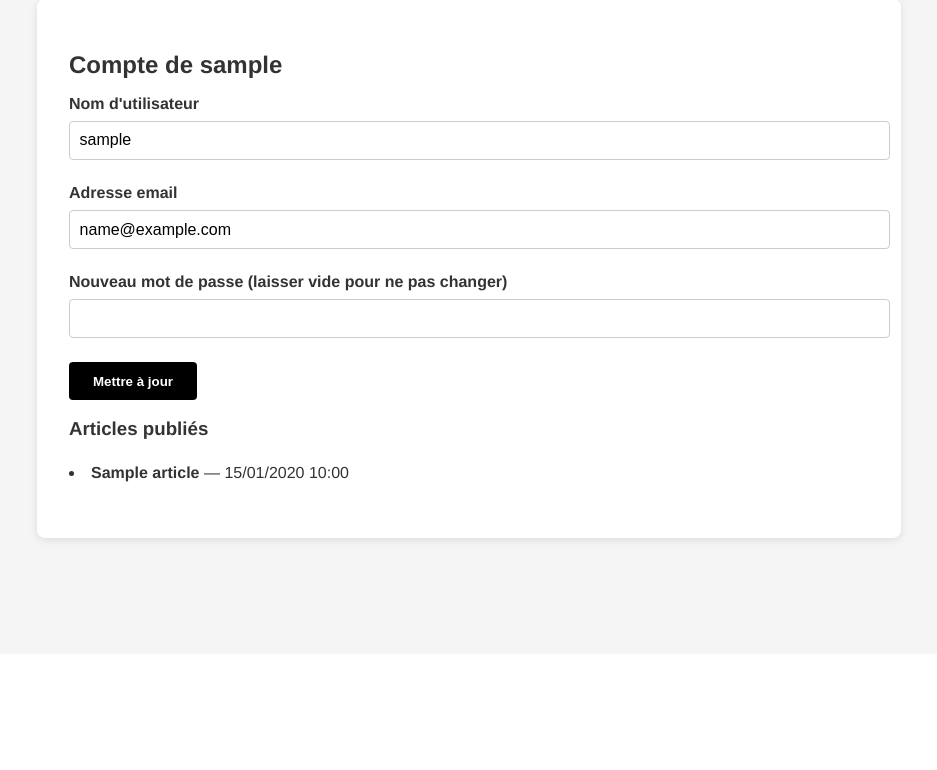
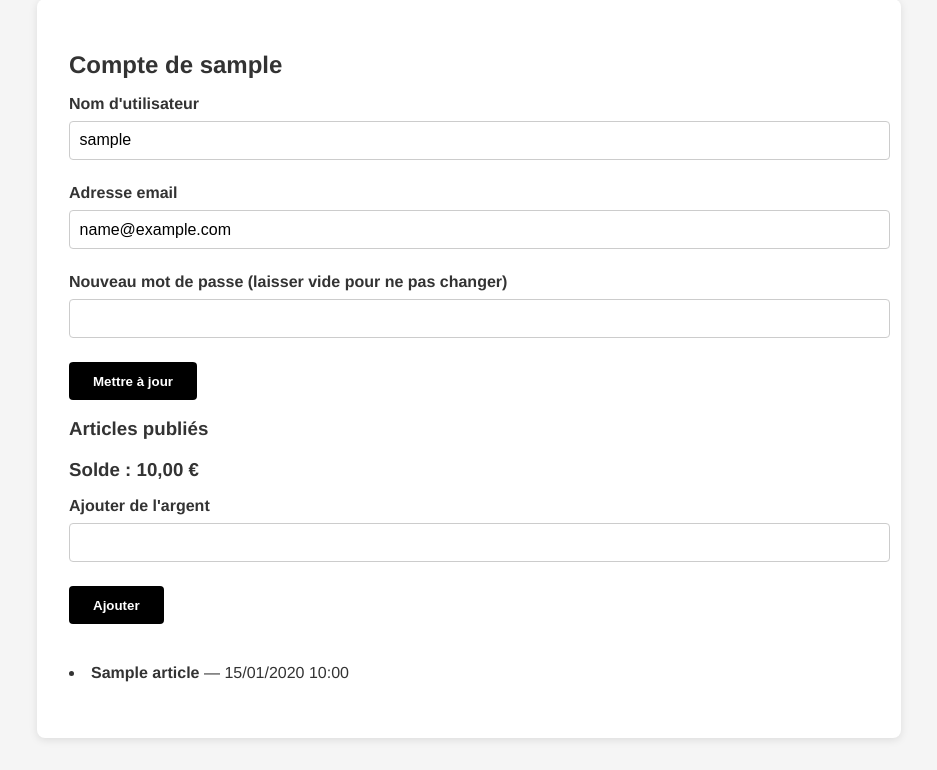
Before and after one commit to TerminaTorr45/php_exam, a PHP site: page /account.php in a window 1280 px wide. Shown: the part 146-916 px from the top of the page, without its empty margins (171-1108 px from the left). Before the commit the page ends 691 px from the top, so only its background shows below. Run offline with PHP 8.4, Linux system fonts and the light colour scheme; the visitor is signed in with stand-in values (Sample User, id 1); tables that the repository leaves empty hold one stand-in row (values such as "Sample post").

```diff
--- a/account.php
+++ b/account.php
@@ -26,8 +26,8 @@ if (!$user) {
     die("Utilisateur non trouvé.");
 }
 
-// Mise à jour si c’est le propriétaire du compte
-if ($_SERVER['REQUEST_METHOD'] === 'POST' && $view_user_id === $current_user_id) {
+// ✅ Mise à jour du profil
+if ($_SERVER['REQUEST_METHOD'] === 'POST' && isset($_POST['update_profile']) && $view_user_id === $current_user_id) {
     $username = $_POST['username'];
     $email = $_POST['email'];
     $password = !empty($_POST['password']) ? password_hash($_POST['password'], PASSWORD_DEFAULT) : null;
@@ -46,6 +46,28 @@ if ($_SERVER['REQUEST_METHOD'] === 'POST' && $view_user_id === $current_user_id)
         $user['email'] = $email;
     } else {
         $error_message = "Erreur lors de la mise à jour.";
+    }
+}
+
+// ✅ Ajout d'argent au solde
+if ($_SERVER['REQUEST_METHOD'] === 'POST' && isset($_POST['add_funds']) && $view_user_id === $current_user_id) {
+    $amount = floatval($_POST['amount']);
+    if ($amount > 0) {
+        $update = $mysqli->prepare("UPDATE User SET balance = balance + ? WHERE id = ?");
+        $update->bind_param("di", $amount, $current_user_id);
+        if ($update->execute()) {
+            $stmt = $mysqli->prepare("SELECT * FROM User WHERE id = ?");
+            $stmt->bind_param("i", $view_user_id);
+            $stmt->execute();
+            $result = $stmt->get_result();
+            $user = $result->fetch_assoc();
+
+            $success_message = "Argent ajouté avec succès.";
+        } else {
+            $error_message = "Erreur lors de l'ajout d'argent.";
+        }
+    } else {
+        $error_message = "Montant invalide.";
     }
 }
 
@@ -118,7 +140,8 @@ $articles_result = $articles_stmt->get_result();
 
         input[type="text"],
         input[type="email"],
-        input[type="password"] {
+        input[type="password"],
+        input[type="number"] {
             width: 100%;
             padding: 0.6rem;
             font-size: 1rem;
@@ -188,6 +211,7 @@ $articles_result = $articles_stmt->get_result();
 
     <?php if ($view_user_id === $current_user_id): ?>
         <form method="POST">
+            <input type="hidden" name="update_profile" value="1">
             <div class="form-group">
                 <label for="username">Nom d'utilisateur</label>
                 <input type="text" id="username" name="username" value="<?php echo htmlspecialchars($user['username']); ?>" required>
@@ -207,6 +231,19 @@ $articles_result = $articles_stmt->get_result();
     <?php endif; ?>
 
     <h3>Articles publiés</h3>
+    <h3>Solde : <?php echo number_format($user['balance'], 2, ',', ' '); ?> €</h3>
+
+    <?php if ($view_user_id === $current_user_id): ?>
+        <form method="POST" style="margin-bottom: 2rem;">
+            <input type="hidden" name="add_funds" value="1">
+            <div class="form-group">
+                <label for="amount">Ajouter de l'argent</label>
+                <input type="number" step="0.01" min="0.01" name="amount" id="amount" required>
+            </div>
+            <button type="submit">Ajouter</button>
+        </form>
+    <?php endif; ?>
+
     <ul>
         <?php while ($article = $articles_result->fetch_assoc()): ?>
             <li>
--- a/home.php
+++ b/home.php
@@ -159,12 +159,14 @@ $result = $mysqli->query($query);
     <div>
         <a href="sell.php">Vendre</a>
         <a href="account.php">Mon compte</a>
+        <a href="cart.php">🛒 Panier</a>
         <?php if ($is_admin): ?>
             <a href="admin.php" style="background-color: crimson; color: white;">Admin</a>
         <?php endif; ?>
         <a href="logout.php">Se déconnecter</a>
     </div>
 </header>
+
 
 <div class="container">
     <div class="products-grid">
```
Also changed, not shown: detail.php (+1 -9 lines).
